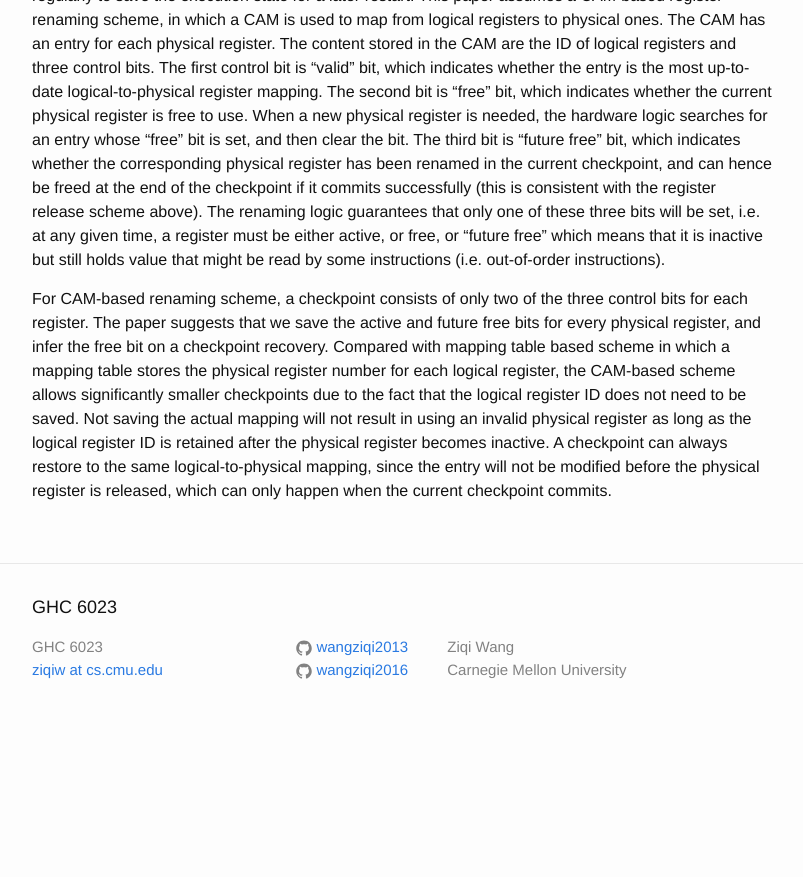
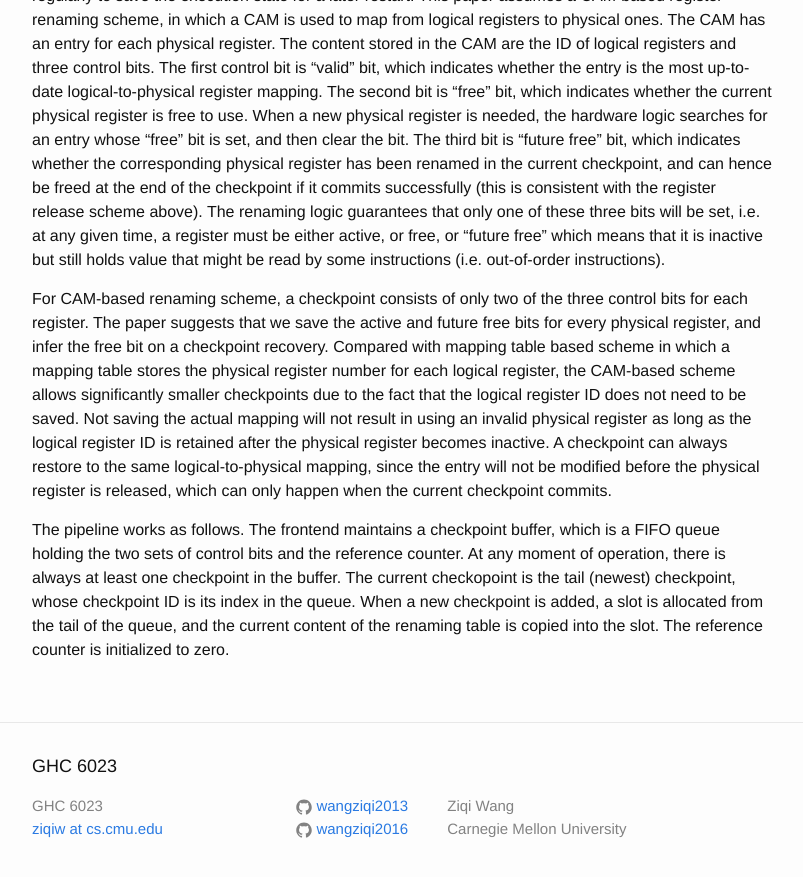
Before and after one commit to wangziqi2013/wangziqi2013.github.io, a Jekyll site: the page built from _posts/2019-09-11-ooo-commit-processors.markdown, in a window 1280 px wide and 900 px high, scrolled down 1063 px. Shown: the top 877 px of the window, without its empty margins (238-1041 px from the left). Built offline with Jekyll 4.4.1, drawn with Linux system fonts in a browser that asks for light colours; before the commit the page ends 1804 px from its top, so only the background shows below that.

Commit message:
Adding alloc checkpoint

```diff
--- a/_posts/2019-09-11-ooo-commit-processors.markdown
+++ b/_posts/2019-09-11-ooo-commit-processors.markdown
@@ -57,3 +57,9 @@ ID does not need to be saved. Not saving the actual mapping will not result in u
 as the logical register ID is retained after the physical register becomes inactive. A checkpoint can always restore to
 the same logical-to-physical mapping, since the entry will not be modified before the physical register is released, which
 can only happen when the current checkpoint commits.
+
+The pipeline works as follows. The frontend maintains a checkpoint buffer, which is a FIFO queue holding the two sets of
+control bits and the reference counter. At any moment of operation, there is always at least one checkpoint in the buffer.
+The current checkopoint is the tail (newest) checkpoint, whose checkpoint ID is its index in the queue. When a new
+checkpoint is added, a slot is allocated from the tail of the queue, and the current content of the renaming table is
+copied into the slot. The reference counter is initialized to zero.
```
